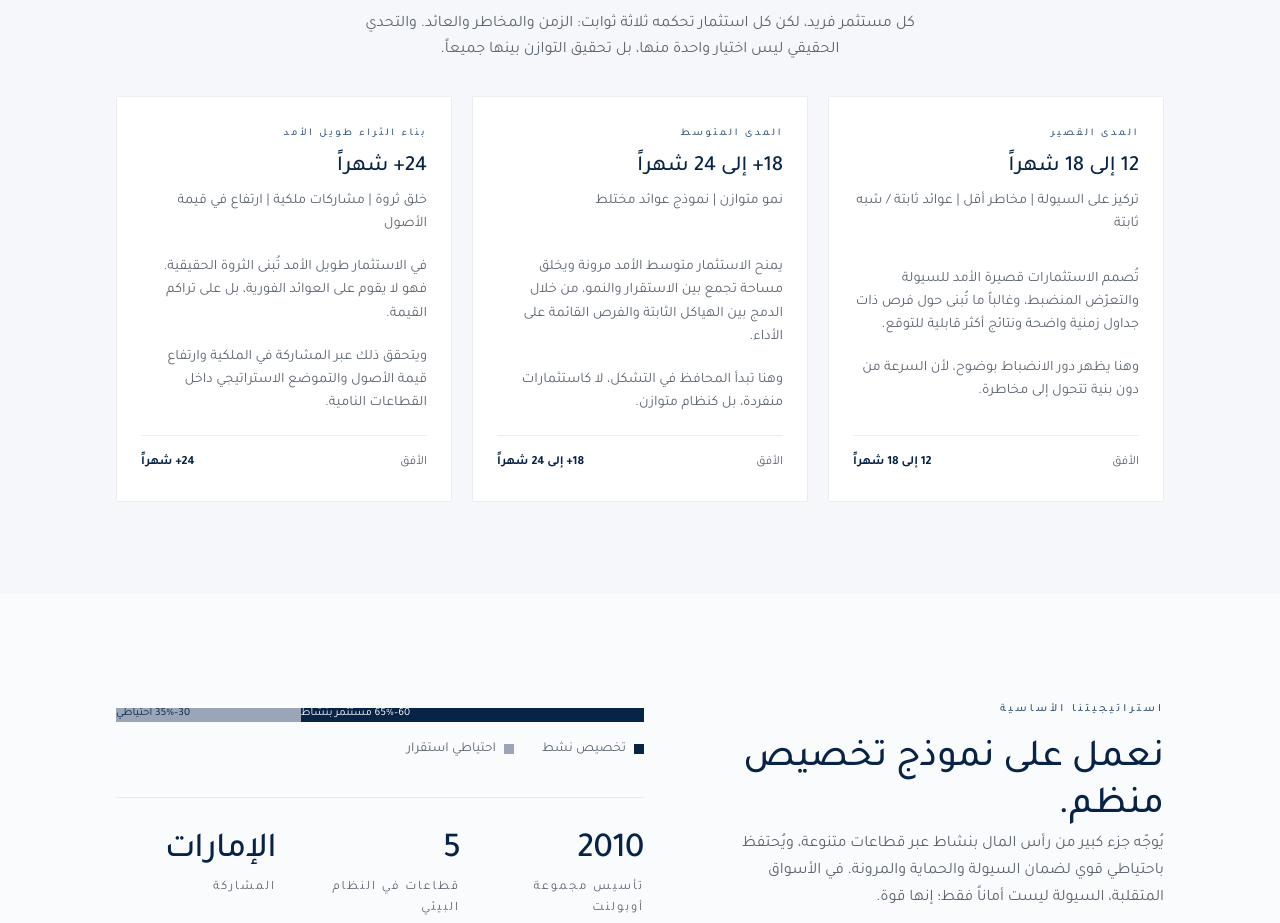
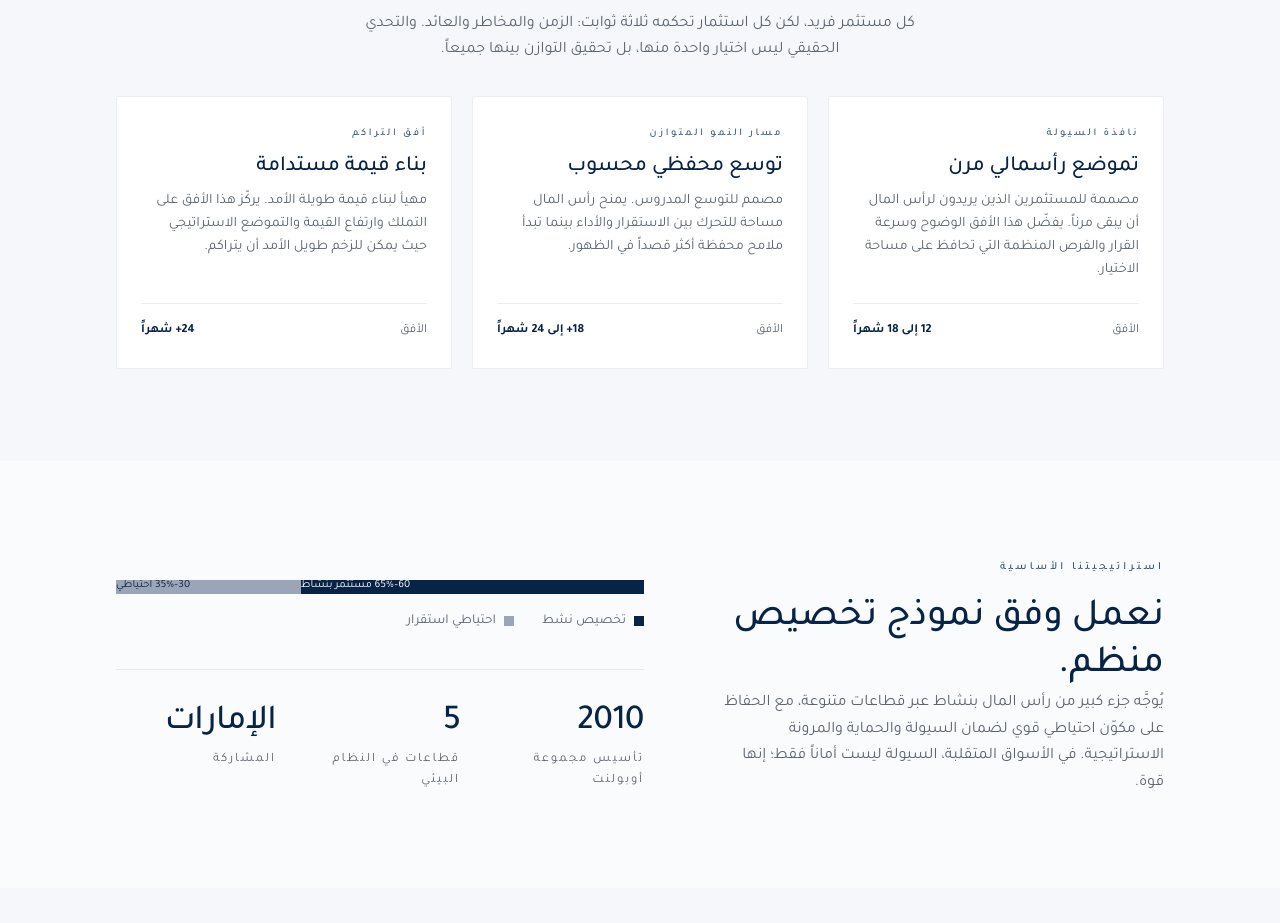
Before and after one commit to CapAswin/opulent, a plain HTML site: page ar/index.html in a window 1280 px wide. Shown: the part 2880-3803 px from the top of the page. Drawn offline with nearby package versions, Linux system fonts and the light colour scheme.

Commit message:
Refactor investment card content for clarity and consistency; update animation duration in count-up function

```diff
--- a/ar/index.html
+++ b/ar/index.html
@@ -197,29 +197,23 @@
   <div class="container">
     <h2 class="stack-follow">الزمان والمخاطر ورأس المال</h2>
     <p class="lede" style="text-align: center; max-width: 36rem; margin: 0 auto 2rem;">كل مستثمر فريد، لكن كل استثمار تحكمه ثلاثة ثوابت: الزمن والمخاطر والعائد. والتحدي الحقيقي ليس اختيار واحدة منها، بل تحقيق التوازن بينها جميعاً.</p>
-      <div class="grid-3">
-        <article class="card">
-          <span class="tag">المدى القصير</span>
-          <h3>12 إلى 18 شهراً</h3>
-          <p>تركيز على السيولة | مخاطر أقل | عوائد ثابتة / شبه ثابتة</p>
-          <p>تُصمم الاستثمارات قصيرة الأمد للسيولة والتعرّض المنضبط، وغالباً ما تُبنى حول فرص ذات جداول زمنية واضحة ونتائج أكثر قابلية للتوقع.</p>
-          <p>وهنا يظهر دور الانضباط بوضوح، لأن السرعة من دون بنية تتحول إلى مخاطرة.</p>
-          <div class="card__meta"><span>الأفق</span><strong>12 إلى 18 شهراً</strong></div>
-        </article>
+    <div class="grid-3">
       <article class="card">
-        <span class="tag">المدى المتوسط</span>
-        <h3>18+ إلى 24 شهراً</h3>
-        <p>نمو متوازن | نموذج عوائد مختلط</p>
-        <p>يمنح الاستثمار متوسط الأمد مرونة ويخلق مساحة تجمع بين الاستقرار والنمو، من خلال الدمج بين الهياكل الثابتة والفرص القائمة على الأداء.</p>
-        <p>وهنا تبدأ المحافظ في التشكل، لا كاستثمارات منفردة، بل كنظام متوازن.</p>
+        <span class="tag">نافذة السيولة</span>
+        <h3>تموضع رأسمالي مرن</h3>
+        <p>مصممة للمستثمرين الذين يريدون لرأس المال أن يبقى مرناً. يفضّل هذا الأفق الوضوح وسرعة القرار والفرص المنظمة التي تحافظ على مساحة الاختيار.</p>
+        <div class="card__meta"><span>الأفق</span><strong>12 إلى 18 شهراً</strong></div>
+      </article>
+      <article class="card">
+        <span class="tag">مسار النمو المتوازن</span>
+        <h3>توسع محفظي محسوب</h3>
+        <p>مصمم للتوسع المدروس. يمنح رأس المال مساحة للتحرك بين الاستقرار والأداء بينما تبدأ ملامح محفظة أكثر قصداً في الظهور.</p>
         <div class="card__meta"><span>الأفق</span><strong>18+ إلى 24 شهراً</strong></div>
       </article>
       <article class="card">
-        <span class="tag">بناء الثراء طويل الأمد</span>
-        <h3>24+ شهراً</h3>
-        <p>خلق ثروة | مشاركات ملكية | ارتفاع في قيمة الأصول</p>
-        <p>في الاستثمار طويل الأمد تُبنى الثروة الحقيقية. فهو لا يقوم على العوائد الفورية، بل على تراكم القيمة.</p>
-        <p>ويتحقق ذلك عبر المشاركة في الملكية وارتفاع قيمة الأصول والتموضع الاستراتيجي داخل القطاعات النامية.</p>
+        <span class="tag">أفق التراكم</span>
+        <h3>بناء قيمة مستدامة</h3>
+        <p>مهيأ لبناء قيمة طويلة الأمد. يركّز هذا الأفق على التملك وارتفاع القيمة والتموضع الاستراتيجي حيث يمكن للزخم طويل الأمد أن يتراكم.</p>
         <div class="card__meta"><span>الأفق</span><strong>24+ شهراً</strong></div>
       </article>
     </div>
@@ -232,9 +226,9 @@
     <div class="strategy">
       <div class="strategy__intro" data-parallax="0.05" data-parallax-scrub="1.25">
         <span class="eyebrow">استراتيجيتنا الأساسية</span>
-        <h2>نعمل على نموذج تخصيص منظم.</h2>
+        <h2>نعمل وفق نموذج تخصيص منظم.</h2>
         <p>
-          يُوجّه جزء كبير من رأس المال بنشاط عبر قطاعات متنوعة، ويُحتفظ باحتياطي قوي لضمان السيولة والحماية والمرونة. في الأسواق المتقلبة، السيولة ليست أماناً فقط؛ إنها قوة.
+          يُوجَّه جزء كبير من رأس المال بنشاط عبر قطاعات متنوعة، مع الحفاظ على مكوّن احتياطي قوي لضمان السيولة والحماية والمرونة الاستراتيجية. في الأسواق المتقلبة، السيولة ليست أماناً فقط؛ إنها قوة.
         </p>
       </div>
       <div class="strategy__viz">
@@ -247,8 +241,8 @@
           <span><i class="dot-gold"></i> احتياطي استقرار</span>
         </div>
         <div class="metric-row">
-          <div class="metric"><span class="num">2010</span><span class="label">تأسيس مجموعة أوبولنت</span></div>
-          <div class="metric"><span class="num">5</span><span class="label">قطاعات في النظام البيئي</span></div>
+          <div class="metric"><span class="num js-count" data-target="2010">2010</span><span class="label">تأسيس مجموعة أوبولنت</span></div>
+          <div class="metric"><span class="num js-count" data-target="5">5</span><span class="label">قطاعات في النظام البيئي</span></div>
           <div class="metric"><span class="num">الإمارات</span><span class="label">المشاركة</span></div>
         </div>
       </div>
--- a/css/style.css
+++ b/css/style.css
@@ -1140,8 +1140,10 @@ html[dir="rtl"] .card h3 {
 .footer a:hover { color: #ffffff; }
 .footer__brand p { color: rgba(255,255,255,0.6); margin-top: 14px; max-width: 360px; }
 .footer__brand .brand img {
-  height: 48px;
-  max-width: 220px;
+  width: auto;
+  height: 62px;
+  max-width: 285px;
+  object-fit: contain;
 }
 .footer .brand .brand__mark {
   color: rgba(255, 255, 255, 0.45);
--- a/js/main.js
+++ b/js/main.js
@@ -186,11 +186,11 @@
           if (isNaN(target)) return;
 
           var start = performance.now();
-          var dur = 1100;
+          var dur = 1800;
 
           function tick(now) {
             var p = Math.min(1, (now - start) / dur);
-            var eased = 1 - Math.pow(1 - p, 3);
+            var eased = 1 - Math.pow(1 - p, 4.5);
             var val = Math.round(eased * target);
             el.textContent = val + suffix;
             if (p < 1) requestAnimationFrame(tick);
```
Also changed, not shown: ar/solutions.html (+2 -2 lines), index.html (+2 -2 lines).
